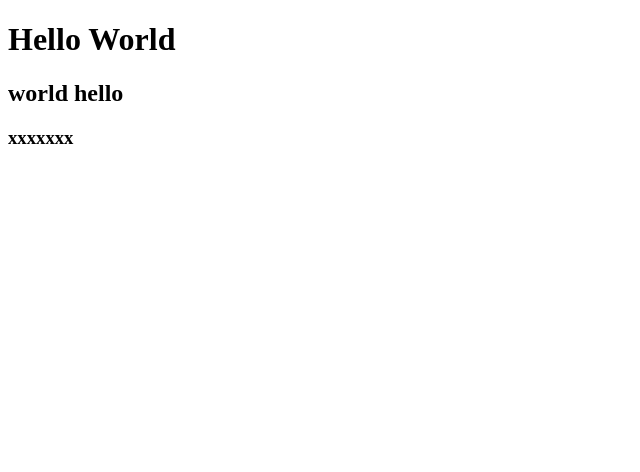
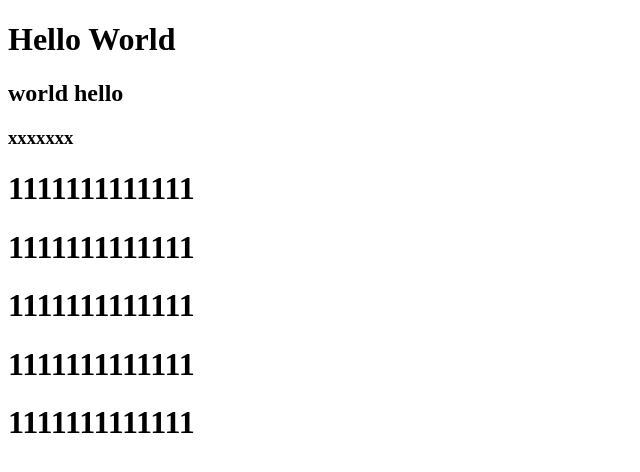
Before and after one commit to jacky-196/textDemo, a plain HTML site: page index.html in a window 1280 px wide. Shown: the whole page, without its empty margins (0-640 px from the left). Drawn offline with Linux system fonts and the light colour scheme.

Commit message:
第五次提交

```diff
--- a/index.html
+++ b/index.html
@@ -9,5 +9,10 @@
 	<h1>Hello World</h1>
 	<h2>world hello</h2>
 	<h3>xxxxxxx</h3>
+	<h1>1111111111111</h1>
+	<h1>1111111111111</h1>
+	<h1>1111111111111</h1>
+	<h1>1111111111111</h1>
+	<h1>1111111111111</h1>
 </body>
 </html>
```
Also changed, not shown: 1 other file.
